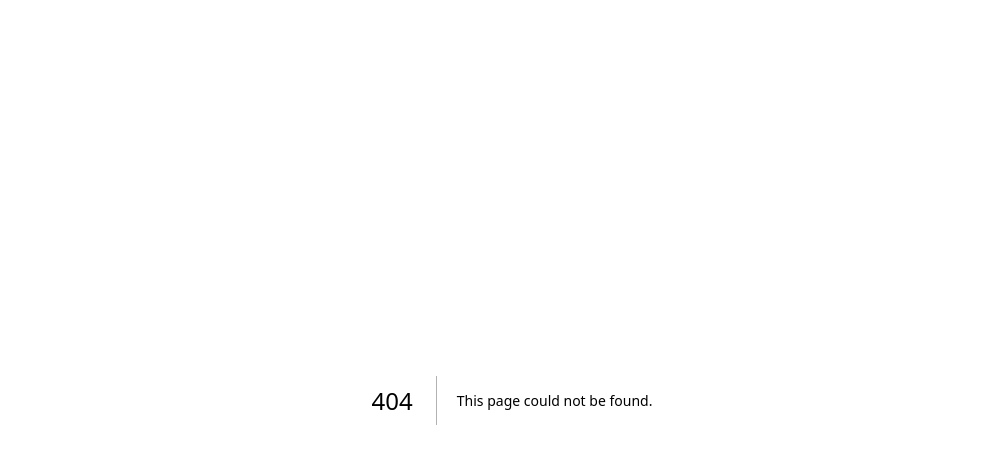
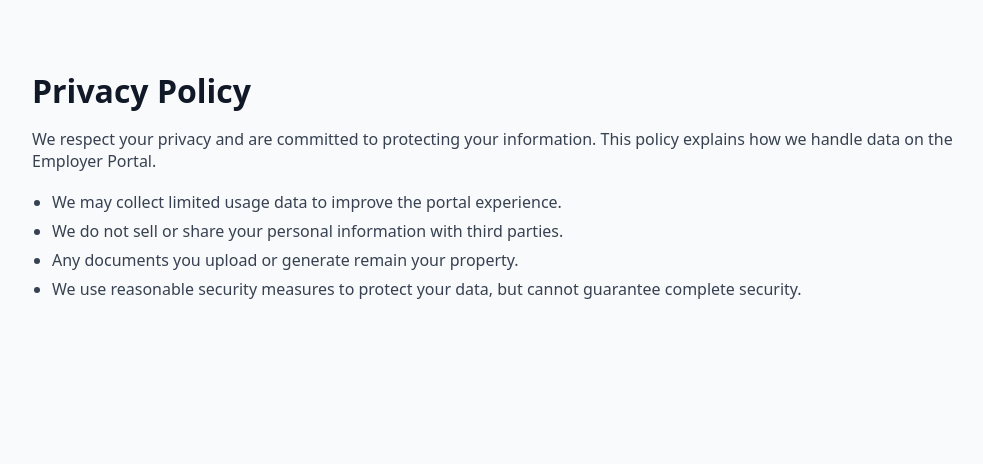
Before and after one commit to CouchCritix/portal-smoke-test, a Next.js app: page /privacy in a window 1280 px wide. Before the commit this address had no page. Shown: the top 464 px of the page, without its empty margins (128-1111 px from the left). Built offline with nearby package versions, Linux system fonts and the light colour scheme.

Commit message:
Create page.js

```diff
--- /dev/null
+++ b/app/privacy/page.js
@@ -0,0 +1,32 @@
+export default function Privacy() {
+  return (
+    <main
+      style={{
+        maxWidth: 960,
+        margin: "0 auto",
+        padding: "3rem 1.5rem",
+        fontFamily: "system-ui, sans-serif"
+      }}
+    >
+      <h1
+        style={{
+          fontSize: "2rem",
+          fontWeight: "bold",
+          marginBottom: "1rem",
+          color: "#111827"
+        }}
+      >
+        Privacy Policy
+      </h1>
+      <p style={{ marginBottom: "1rem", color: "#374151" }}>
+        We respect your privacy and are committed to protecting your information. This policy explains how we handle data on the Employer Portal.
+      </p>
+      <ul style={{ paddingLeft: 20, lineHeight: 1.8, color: "#374151" }}>
+        <li>We may collect limited usage data to improve the portal experience.</li>
+        <li>We do not sell or share your personal information with third parties.</li>
+        <li>Any documents you upload or generate remain your property.</li>
+        <li>We use reasonable security measures to protect your data, but cannot guarantee complete security.</li>
+      </ul>
+    </main>
+  );
+}
```
